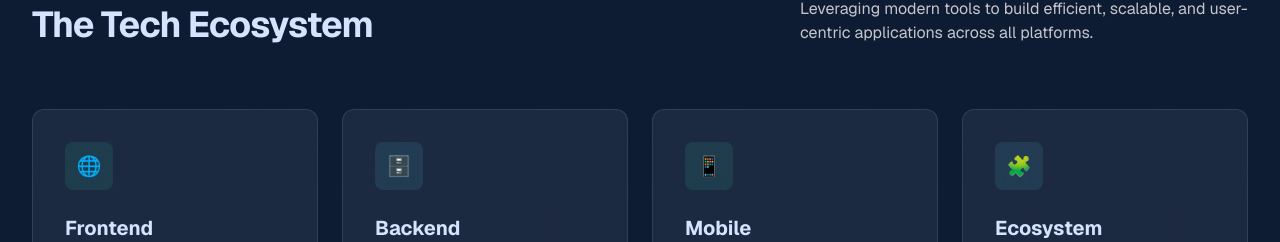
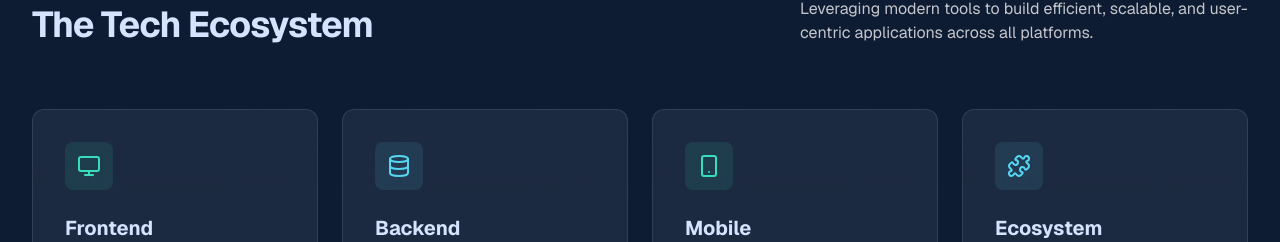
Before and after one commit to thibaultncls/portfolio, a Next.js app: page / in a window 1280 px wide. Shown: the part 927-1169 px from the top of the page. Built offline with nearby package versions, Linux system fonts and the light colour scheme.

Commit message:
Add lucide-react dependency and update skill category icons

```diff
--- a/app/components/SkillsSection.tsx
+++ b/app/components/SkillsSection.tsx
@@ -22,6 +22,7 @@ export default function SkillsSection() {
         <div className="grid grid-cols-1 gap-6 md:grid-cols-2 lg:grid-cols-4">
           {skillCategories.map((category) => {
             const accent = accentMap[category.accent];
+            const Icon = category.icon;
 
             return (
               <GlassCard
@@ -31,9 +32,7 @@ export default function SkillsSection() {
                 <div
                   className={`mb-6 flex h-12 w-12 items-center justify-center rounded-lg ${accent.bg}`}
                 >
-                  <span className={`text-xl ${accent.text}`}>
-                    {category.icon}
-                  </span>
+                  <Icon className={`h-6 w-6 ${accent.text}`} />
                 </div>
                 <h3 className="mb-4 text-xl font-bold">{category.title}</h3>
                 <ul className="space-y-3 text-sm text-[#c5c6cd]">
--- a/app/components/portfolioData.ts
+++ b/app/components/portfolioData.ts
@@ -1,7 +1,10 @@
+import type { LucideIcon } from "lucide-react";
+import { Database, Monitor, Puzzle, Smartphone } from "lucide-react";
+
 export type SkillCategory = {
   title: string;
   accent: "primary" | "tertiary";
-  icon: string;
+  icon: LucideIcon;
   items: string[];
 };
 
@@ -49,25 +52,25 @@ export const skillCategories: SkillCategory[] = [
   {
     title: "Frontend",
     accent: "primary",
-    icon: "🌐",
+    icon: Monitor,
     items: ["React", "TypeScript", "Tailwind CSS", "Next.js"],
   },
   {
     title: "Backend",
     accent: "tertiary",
-    icon: "🗄️",
+    icon: Database,
     items: ["Node.js", "Supabase", "Prisma ORM", "PostgreSQL"],
   },
   {
     title: "Mobile",
     accent: "primary",
-    icon: "📱",
+    icon: Smartphone,
     items: ["Flutter", "Dart", "Offline-first Sync", "Local Auth"],
   },
   {
     title: "Ecosystem",
     accent: "tertiary",
-    icon: "🧩",
+    icon: Puzzle,
     items: [
       "Stripe Payments",
       "RevenueCat",
--- a/package.json
+++ b/package.json
@@ -9,6 +9,7 @@
     "lint": "eslint"
   },
   "dependencies": {
+    "lucide-react": "^0.577.0",
     "next": "16.2.0",
     "react": "19.2.4",
     "react-dom": "19.2.4"
```
Also changed, not shown: 1 other file (tests, documents, lock files or other folders).
